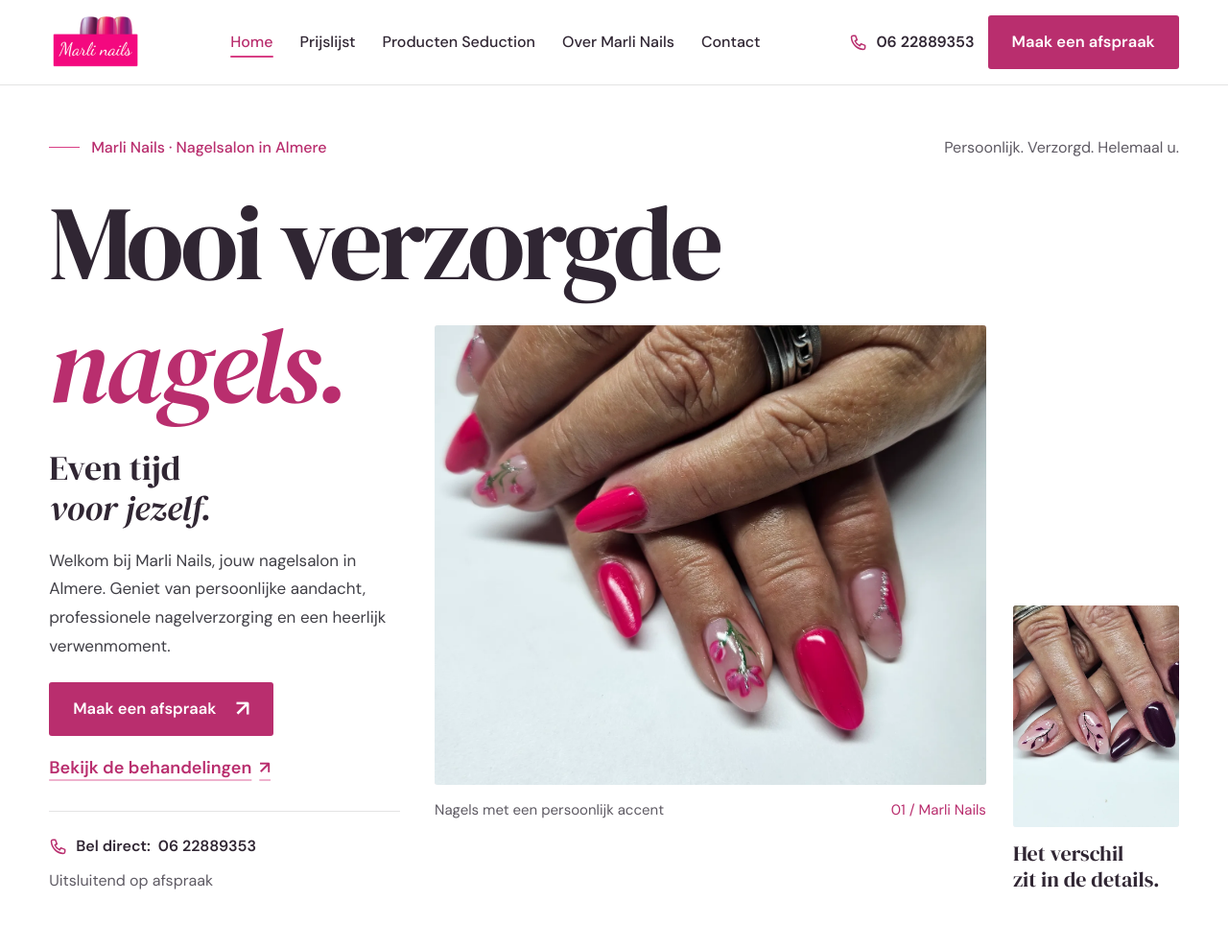
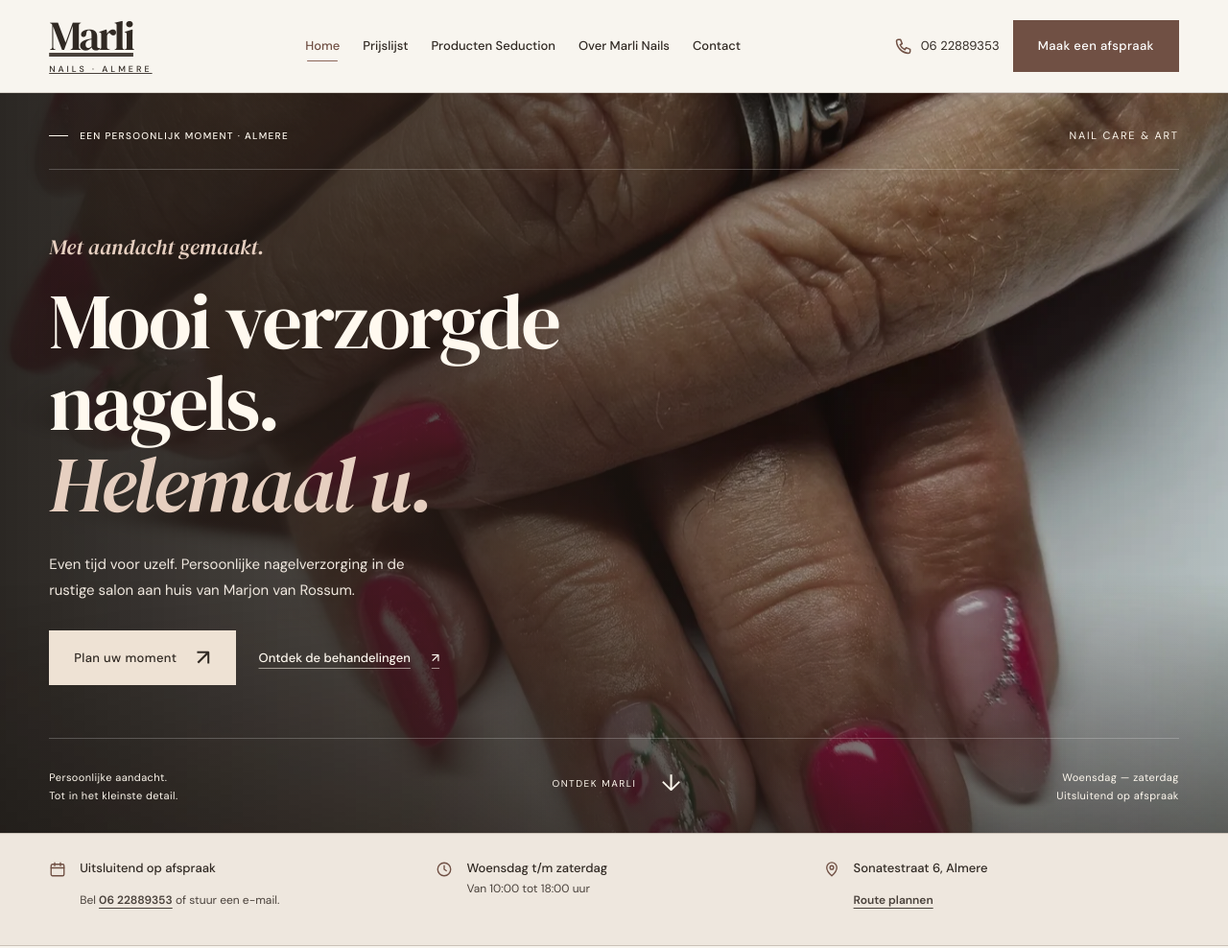
Before and after one commit to raketkroket/marlinails, a website: page public/index.html in a window 1280 px wide. Shown: the top 988 px of the page at 96% size. Drawn offline with Linux system fonts and the light colour scheme.

Commit message:
Redesign Marli Nails with warm editorial styling and immersive photo hero

```diff
--- a/public/app.js
+++ b/public/app.js
@@ -16,14 +16,14 @@
   hours:[["Woensdag","10:00–18:00"],["Donderdag","10:00–18:00"],["Vrijdag","10:00–18:00"],["Zaterdag","10:00–18:00"]],
   logo:{srcs:[WP+"logo.png"],alt:"Marli Nails"},
   images:{
-    hero:photo('20260617_215744',"Roze nagels met verfijnde bloemen nail art, gemaakt bij Marli Nails","Roze nagels",'(min-width:1024px) 700px, 100vw'),
+    hero:photo('20260617_215744',"Roze nagels met verfijnde bloemen nail art, gemaakt bij Marli Nails","Roze nagels",'100vw'),
     heroSmall:photo('20260313_163813',"Plumkleurige en zachtroze nagels met een handgeschilderd takje","Nail art",'(min-width:1024px) 240px, 40vw'),
     salon:{srcs:[WP+"20211010_124909.jpg"],alt:"Voorbeelden van verfijnde nail art bij Marli Nails",ratio:"4:5",label:"Nail art uit de salon"},
     about:{srcs:[WP+"20211113_122901.jpg"],alt:"Marli Nails",ratio:"4:5",label:"Over Marli Nails"}
   },
   services:[
     {name:"Manicure",text:"Verwen uw handen met een verzorgende manicurebehandeling.",from:"Vanaf € 35",to:"manicure",img:{srcs:[WP+"20211111_160925-500x500.jpg"],alt:"Manicure bij Marli Nails",ratio:"1:1",label:"Manicure"}},
-    {name:"Pedicure",text:"Geniet van mooi verzorgde voeten en gelakte teennagels. Cosmetische teennagelverzorging, geen medische pedicure.",from:"Vanaf € 35",to:"teennagels",img:{srcs:["/pedicure%20marli.jpg"],alt:"Gelakte teennagels bij Marli Nails",ratio:"1:1",label:"Teennagels"}},
+    {name:"Teennagels",text:"Geniet van mooi verzorgde voeten en gelakte teennagels. Cosmetische teennagelverzorging, geen medische pedicure.",from:"Vanaf € 35",to:"teennagels",img:{srcs:["/pedicure%20marli.jpg"],alt:"Gelakte teennagels bij Marli Nails",ratio:"1:1",label:"Teennagels"}},
     {name:"Nagelbehandelingen",text:"Laat uw nagels verzorgen en omtoveren tot prachtige blikvangers.",from:"Vanaf € 50",to:"natuurlijk",img:photo('20260327_122338',"Natuurlijke nagels met witte en blauwe french tips","Nagelbehandelingen",'180px')},
     {name:"Nail Art",text:"Geef uw nagels een persoonlijke uitstraling met creatieve nail art.",from:"Vanaf € 3 per nagel",to:"afwerking",img:photo('20260318_214033',"Lila nagels met handgeschilderde bloesem","Nail art",'180px')}
   ],
@@ -91,7 +91,7 @@
   if(ratio&&img.ratio){const[w,h]=img.ratio.split(':').map(Number);el.style.aspectRatio=`${w}/${h}`;}
   const list=[...(img.srcs||[])];
   if(!list.length){placeholder(el,img.label||img.caption);return}
-  const im=new Image();im.alt=img.alt||'';im.decoding='async';im.loading=el.classList.contains('hero-main')?'eager':'lazy';if(el.classList.contains('hero-main')) im.fetchPriority='high';
+  const im=new Image();im.alt=img.alt||'';im.decoding='async';im.loading=el.classList.contains('hero-backdrop')?'eager':'lazy';if(el.classList.contains('hero-backdrop')) im.fetchPriority='high';
   if(img.srcset){im.srcset=img.srcset;im.sizes=img.sizes}
   let i=0;
   im.onerror=()=>{i++; if(i<list.length) im.src=list[i]; else placeholder(el,img.label||img.caption)};
@@ -239,3 +239,10 @@
 /* Start */
 if(!location.hash.startsWith('#/')) history.replaceState(null,'','#/');
 go(true);
+// Scroll within the homepage without changing its hash route.
+$('[data-scroll-welcome]').addEventListener('click',event=>{
+  event.preventDefault();
+  $('#h-welkom').scrollIntoView({behavior:matchMedia('(prefers-reduced-motion: reduce)').matches?'instant':'smooth'});
+  $('#h-welkom').setAttribute('tabindex','-1');
+  $('#h-welkom').focus({preventScroll:true});
+});
--- /dev/null
+++ b/public/editorial.css
@@ -0,0 +1,52 @@
+/* Marli's editorial direction: warm paper, muted rose and chocolate. */
+:root{--white:#f8f5ef;--blush:#eee7de;--pink-l:#e1d2c9;--pink:#8c665a;--pink-ink:#705044;--pink-dk:#503a32;--plum:#302923;--text:#49413b;--muted:#6b6056;--line:rgba(61,45,34,.2);--r:0px;--max:1480px;--sec:clamp(80px,10vw,150px)}
+body{font-size:16px}
+.hdr{background:var(--white);border-bottom:1px solid var(--line)}
+.hdr-in{height:96px}
+.wordmark{font:400 43px/.9 var(--serif);letter-spacing:-2px;color:var(--plum)}
+.wordmark>span{display:block;margin-top:10px;font:500 9px/1.3 var(--sans);letter-spacing:3px}
+.nav a{font-size:13px;padding:0 11px}
+.nav a::after{height:1px}
+.hdr-tel{font-size:13px;font-weight:400}
+.hdr-book{font-size:12px;min-height:46px;padding:10px 20px}
+.btn{font-size:13px;font-weight:500;letter-spacing:.03em;min-height:54px;padding:16px 25px}
+.tlink{font-size:13px;font-weight:500;text-decoration-thickness:1px;gap:22px}
+.kicker,.section-label{font-size:11px;letter-spacing:.13em;text-transform:uppercase}
+.hero{position:relative;isolation:isolate;padding:0;background:#342820;color:#fff9ef;overflow:hidden}
+.hero-backdrop{position:absolute;inset:0;z-index:-2;aspect-ratio:auto!important;border-radius:0;background:#47372e}
+.hero-backdrop img{object-position:75% 45%;width:100%;height:100%}
+.hero::after{content:"";position:absolute;inset:0;z-index:-1;background:linear-gradient(90deg,rgba(29,24,20,.93) 0%,rgba(38,29,23,.78) 35%,rgba(39,30,24,.35) 68%,rgba(30,25,20,.15)),linear-gradient(0deg,rgba(29,24,20,.6),transparent 35%)}
+.luxury-hero{min-height: min(820px,calc(100svh - 96px));display:flex;flex-direction:column;padding-top:35px;padding-bottom:30px}
+.hero-eyebrow{display:flex;justify-content:space-between;margin:0;padding-bottom:25px;border-bottom:1px solid #ffffff38}
+.hero-eyebrow .kicker{color:#fff9ef;margin:0;font-size:10px}
+.hero-eyebrow .kicker::before{background:#fff9ef;width:20px}
+.hero-location{color:#fff9ef;font-size:11px;letter-spacing:.16em;text-transform:uppercase}
+.hero-content{padding:65px 0 55px;max-width:780px;margin:auto 0}
+.hero-prelude{font:italic 22px var(--serif);color:#e6cfc0;margin-bottom:20px}
+.hero h1{display:block;color:#fff9ef;font:400 clamp(3.5rem,6.4vw,6.4rem)/1.04 var(--serif);letter-spacing:-.025em}
+.hero h1 em{display:block;color:#e6cfc0;font-weight:400}
+.hero-text{max-width:41ch;color:#f0e8df;font-size:15px;line-height:1.8;margin:28px 0}
+.hero .btn-pink{background:#eee2d4;color:#302923;border-color:#eee2d4}
+.hero .btn-pink:hover{background:white}
+.hero .tlink{color:#fff9ef;text-decoration-color:#fff9ef88}
+.hero-bottom{display:flex;justify-content:space-between;align-items:end;gap:20px;padding-top:24px;border-top:1px solid #ffffff38;font-size:11px;line-height:1.7;letter-spacing:.04em}
+.hero-bottom>span:last-child{text-align:right}
+.hero-scroll{display:flex;gap:26px;align-items:center;min-height:44px;text-decoration:none;text-transform:uppercase;font-size:10px;letter-spacing:.15em}
+.hero-scroll span{font-size:24px}
+.strip{background:var(--blush)}
+.strip strong{font-size:13px;font-weight:500}.strip li{font-size:12px}.strip .ico{width:18px;height:18px}
+.welkom h2{font-size:clamp(3rem,5.5vw,5.2rem)}
+.welkom-copy p:not(.lead),.treat-intro p,.card p{font-size:15px}
+.welkom-img .ph{filter:saturate(.8)}
+.facts{padding-top:35px}.facts li{font-size:13px}.facts strong{font-weight:500}
+.card{padding:30px 0;grid-template-columns:24px minmax(0,1fr) 110px}.card .ph{border-radius:55px 55px 0 0}
+.card h3{font-size:2rem}.card-f{font-size:13px}
+.gal{gap:60px 40px}.gal figcaption{font-size:13px}.gal figcaption>span:last-child{font-size:11px}
+.book{background:#ddd0c2}.book-cols h3{font-size:12px;text-transform:uppercase;letter-spacing:.13em}.book :focus-visible{outline-color:var(--plum)}
+.ftr{background:#302923;color:#f6eee5}.ftr h2,.ftr .ftr-intro p,.footer-brand,.ftr p,.ftr address a,.ftr-intro em,.footer-brand em,.ftr .tlink{color:#f6eee5}.ftr .ftr-intro,.ftr-base{border-color:#ffffff30}.ftr .tlink{text-decoration-color:#f6eee577}
+.phead{background:var(--blush);padding-top:70px;padding-bottom:70px}.phead h1{letter-spacing:-.03em}
+.cform{background:var(--blush)}.direct a,.ct-side section{border-width:0 0 1px;padding-left:0;padding-right:0}.ct-side section{padding-bottom:30px}
+@media(min-width:1180px){.strip li{padding:25px 0}}
+@media(max-width:1179px){.hdr-in{height:84px}.mmenu{background:var(--white)}.luxury-hero{min-height:760px}.hero-content{padding:65px 0}}
+@media(max-width:700px){.wordmark{font-size:35px}.wordmark>span{font-size:8px}.hero-location{display:none}.luxury-hero{min-height:740px;padding-top:25px;padding-bottom:24px}.hero-backdrop img{object-position:64% 50%}.hero::after{background:linear-gradient(90deg,#201914d9,#20191465),linear-gradient(0deg,#201914b3,transparent)}.hero-content{padding:65px 0 50px}.hero h1{font-size:clamp(3rem,11.5vw,4.8rem)}.hero-text{max-width:32ch;font-size:14px}.hero-ctas{align-items:start;gap:16px}.hero-bottom{font-size:10px}.hero-bottom>span:last-child{display:none}.card{grid-template-columns:20px minmax(0,1fr) 80px;gap:12px}.card h3{font-size:1.6rem}.gal{gap:30px 16px}.hero-scroll{gap:12px}.section-label{letter-spacing:.08em}.strip li{padding:18px 0}.phead{padding-top:48px;padding-bottom:48px}}
+@media(prefers-reduced-motion:no-preference){.hero-backdrop img{animation:marliDrift 16s ease-out both}.hero-content{animation:marliRise 1s ease-out both}@keyframes marliDrift{from{transform:scale(1.06)}to{transform:scale(1)}}@keyframes marliRise{from{opacity:0;transform:translateY(20px)}to{opacity:1;transform:none}}}
--- a/public/index.html
+++ b/public/index.html
@@ -16,6 +16,7 @@
 </script>
 <link rel="stylesheet" href="/assets/fonts.css">
 <link rel="stylesheet" href="/styles.css">
+<link rel="stylesheet" href="/editorial.css">
 </head>
 <body>
 
@@ -30,7 +31,7 @@
 
 <header class="hdr" id="hdr">
   <div class="wrap hdr-in">
-    <a class="logo" href="#/" aria-label="Marli Nails, naar de homepage"><img data-logo alt="Marli Nails" width="224" height="136"></a>
+    <a class="logo" href="#/" aria-label="Marli Nails, naar de homepage"><span class="wordmark">Marli<span>NAILS · ALMERE</span></span></a>
     <nav class="nav" aria-label="Hoofdmenu"><ul id="nav"></ul></nav>
     <div class="hdr-act">
       <a class="hdr-tel" data-tel-href><svg class="ico" aria-hidden="true"><use href="#i-tel"/></svg><span><span class="sr">Bel </span><span data-tel-text></span></span></a>
@@ -61,32 +62,16 @@
 <!-- =============================== HOME =============================== -->
 <div class="view" data-view="home" data-title="Nagelsalon Almere | Marli Nails">
   <section class="hero" aria-labelledby="h-home">
-    <div class="wrap hero-grid">
-      <div class="hero-eyebrow">
-        <span class="kicker">Marli Nails · Nagelsalon in Almere</span>
-        <span class="hero-location">Persoonlijk. Verzorgd. Helemaal u.</span>
+    <div class="hero-backdrop ph" data-img="hero"></div>
+    <div class="wrap luxury-hero">
+      <div class="hero-eyebrow"><span class="kicker">Een persoonlijk moment · Almere</span><span class="hero-location">Nail care & art</span></div>
+      <div class="hero-content">
+        <p class="hero-prelude">Met aandacht gemaakt.</p>
+        <h1 id="h-home" tabindex="-1">Mooi verzorgde<br>nagels. <em>Helemaal u.</em></h1>
+        <p class="hero-text">Even tijd voor uzelf. Persoonlijke nagelverzorging in de rustige salon aan huis van Marjon van Rossum.</p>
+        <div class="hero-ctas"><a class="btn btn-pink" href="#/contact">Plan uw moment<span class="btn-arrow" aria-hidden="true">↗</span></a><a class="tlink" href="#/prijslijst">Ontdek de behandelingen<span aria-hidden="true">↗</span></a></div>
       </div>
-      <h1 id="h-home" tabindex="-1"><span class="hero-title-top">Mooi verzorgde</span> <span class="hero-title-bottom">nagels.</span></h1>
-      <div class="hero-copy">
-        <p class="hero-promise">Even tijd <em>voor jezelf.</em></p>
-        <p class="hero-text">Welkom bij Marli Nails, jouw nagelsalon in Almere. Geniet van persoonlijke aandacht, professionele nagelverzorging en een heerlijk verwenmoment.</p>
-        <div class="hero-ctas">
-          <a class="btn btn-pink" href="#/contact">Maak een afspraak<span class="btn-arrow" aria-hidden="true">↗</span></a>
-          <a class="tlink" href="#/prijslijst">Bekijk de behandelingen<span aria-hidden="true">↗</span></a>
-        </div>
-        <div class="hero-contact">
-          <a data-tel-href><svg class="ico" aria-hidden="true"><use href="#i-tel"/></svg>Bel direct: <span data-tel-text></span></a>
-          <span>Uitsluitend op afspraak</span>
-        </div>
-      </div>
-      <figure class="hero-vis">
-        <div class="ph hero-main reveal" data-img="hero"></div>
-        <figcaption><span>Nagels met een persoonlijk accent</span><span class="photo-index" aria-hidden="true">01 / Marli Nails</span></figcaption>
-      </figure>
-      <figure class="hero-detail">
-        <div class="ph hero-small reveal" data-img="heroSmall"></div>
-        <figcaption>Het verschil<br>zit in de details.</figcaption>
-      </figure>
+      <div class="hero-bottom"><span>Persoonlijke aandacht.<br>Tot in het kleinste detail.</span><a href="#h-welkom" data-scroll-welcome class="hero-scroll">Ontdek Marli <span aria-hidden="true">↓</span></a><span>Woensdag — zaterdag<br>Uitsluitend op afspraak</span></div>
     </div>
   </section>
 
```
